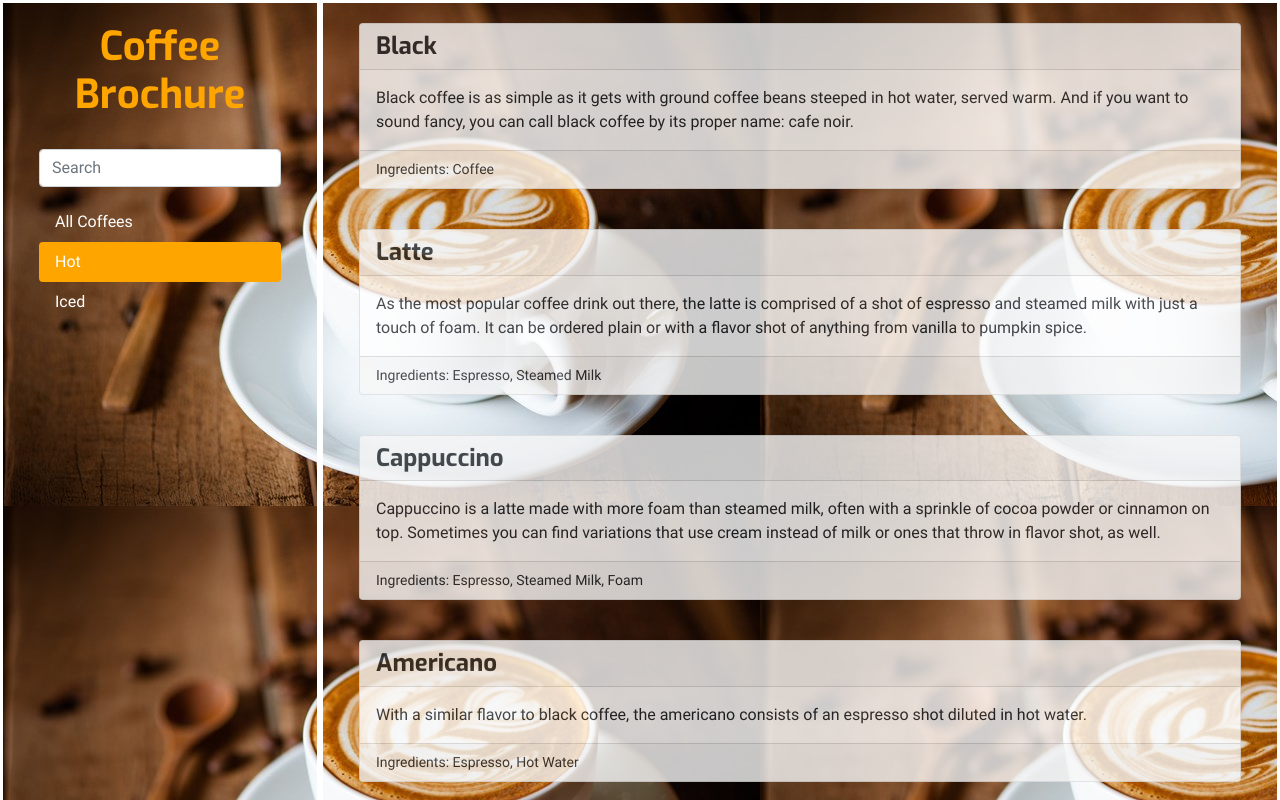
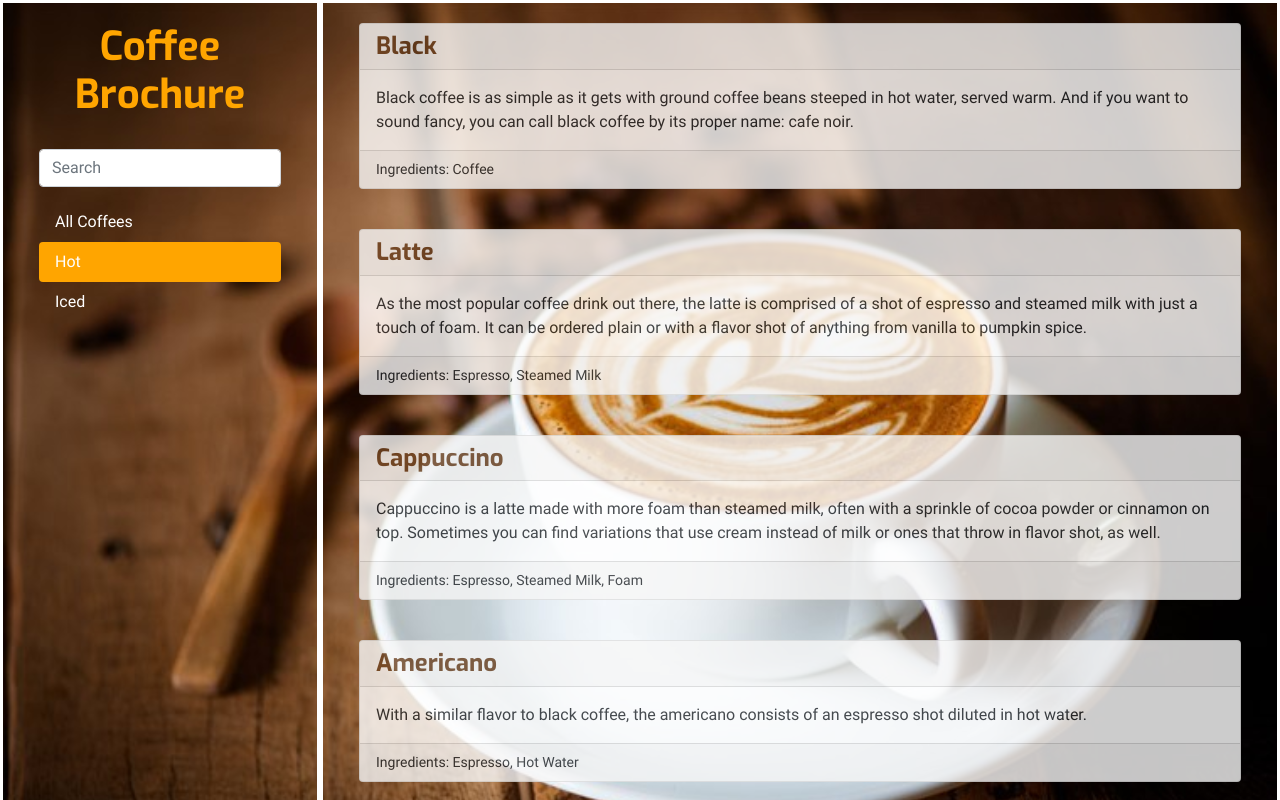
Before and after one commit to dsahinturk/coffee-app, a React (Create React App) app: page /hot in a window 1280 px wide. Shown: the top 800 px of the page. Built offline with nearby package versions, Linux system fonts and the light colour scheme; the HTML template or start-up script is replaced by a standard one.

Commit message:
coffee titles are colorized

```diff
--- /dev/null
+++ b/src/assets/style/colors.scss
@@ -0,0 +1,2 @@
+
+$coffee-color: #6b401f;
--- a/src/components/shared/Layout/Layout.scss
+++ b/src/components/shared/Layout/Layout.scss
@@ -18,4 +18,5 @@
 .layout-container {
     background-image: url("../../../assets/images/coffee-image.jpg");
     background-color: transparent;
+    background-size: contain;
 }
--- a/src/components/shared/Title/Title.scss
+++ b/src/components/shared/Title/Title.scss
@@ -1,6 +1,8 @@
+@import '../../../assets/style/colors.scss';
 
 h5.title {
     font-family: "Exo", sans-serif;
     font-size: 1.5em;
     margin: auto;
+    color: $coffee-color;
 }
```
